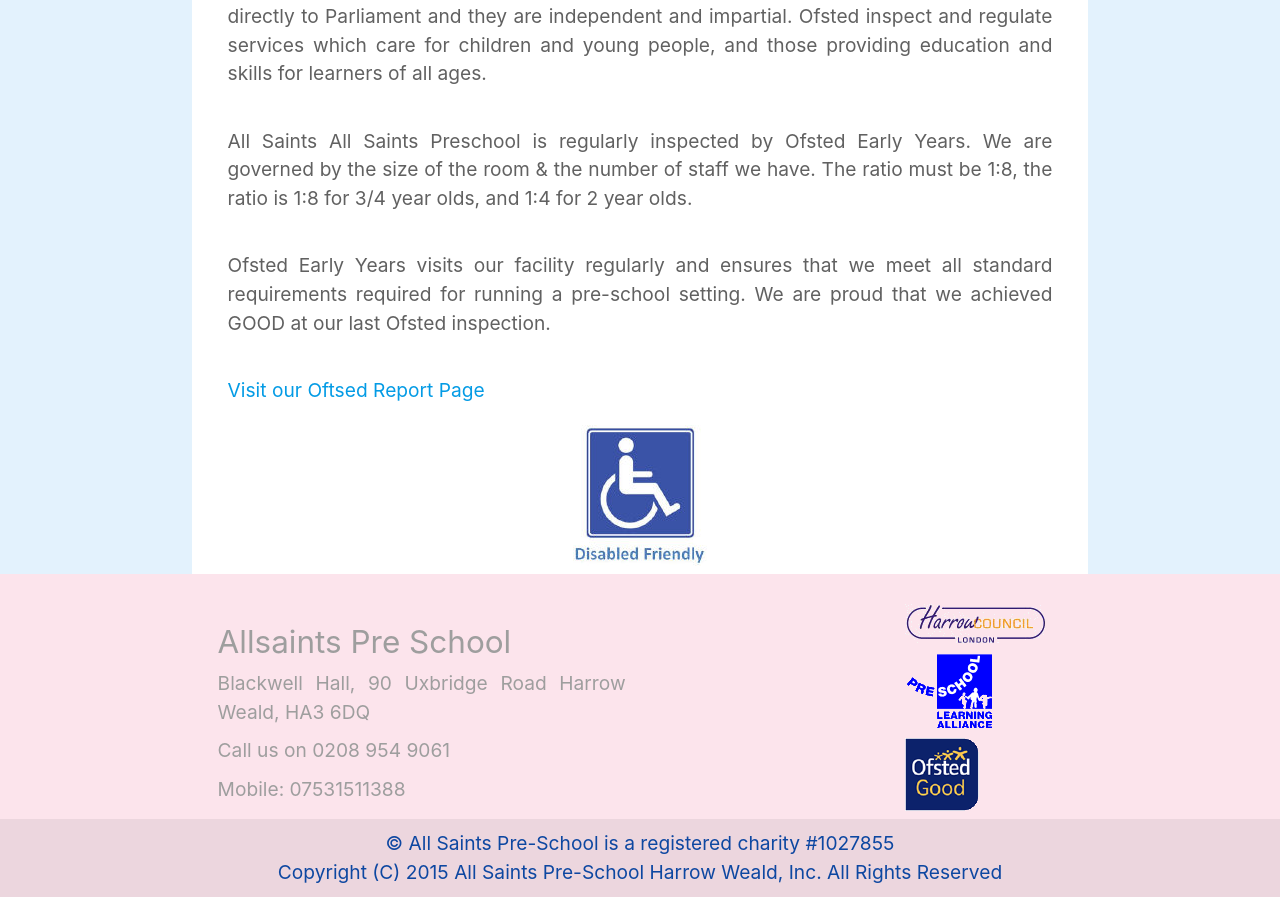
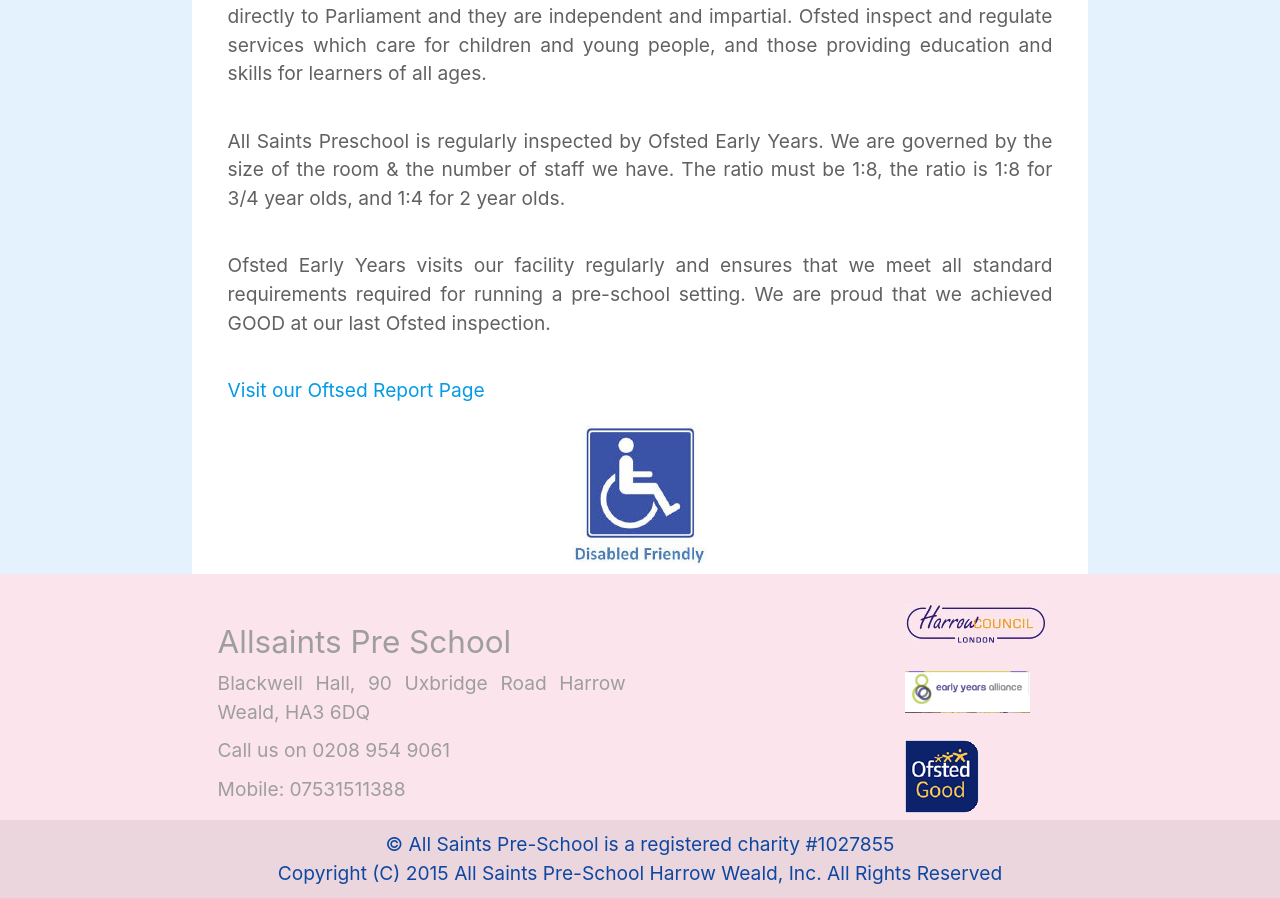
Before and after one commit to rajgthub/appdevdep, a React (Create React App) app: page /Ofested in a window 1280 px wide. Shown: the part 509-1407 px from the top of the page. Built offline with nearby package versions, Linux system fonts and the light colour scheme.

Commit message:
change footer loco for learnig alliance

```diff
--- a/src/components/Header/Header.css
+++ b/src/components/Header/Header.css
@@ -16,6 +16,7 @@
   display: flex !important;
   justify-content: space-evenly;
 }
+
 @media only screen and (max-width: 993px) {
   .flex-nav {
     display: none !important;
--- a/src/components/Ofested.js
+++ b/src/components/Ofested.js
@@ -20,10 +20,10 @@ export default class Ofested extends Component {
         </p>
         <br />
         <p className='grey-text text-darken-2'>
-          All Saints All Saints Preschool is regularly inspected by Ofsted Early
-          Years. We are governed by the size of the room & the number of staff
-          we have. The ratio must be 1:8, the ratio is 1:8 for 3/4 year olds,
-          and 1:4 for 2 year olds.
+          All Saints Preschool is regularly inspected by Ofsted Early Years. We
+          are governed by the size of the room & the number of staff we have.
+          The ratio must be 1:8, the ratio is 1:8 for 3/4 year olds, and 1:4 for
+          2 year olds.
         </p>
         <br />
         <p className='grey-text text-darken-2'>
--- a/src/components/footer/Footer.css
+++ b/src/components/footer/Footer.css
@@ -1,12 +1,16 @@
- .foot{
-    padding-top:10px;
-    margin:0
+.foot {
+  padding-top: 10px;
+  margin: 0;
 }
-.footer-copyright{
+.footer-copyright {
+  text-align: center;
+}
+.learnigalliance {
+  width: 100%;
+  margin: 1rem 0;
+}
+@media only screen and (max-width: 700px) {
+  .foot {
     text-align: center;
+  }
 }
-@media only screen and (max-width: 700px){
-    .foot{
-      text-align: center;
-    }
-}
--- a/src/components/footer/Footer.js
+++ b/src/components/footer/Footer.js
@@ -1,40 +1,60 @@
-import React from 'react'
-import "./Footer.css";
-import Ofested from "../../images/all_saints_pre-school_hw_2016_17009022.png";
-import HarrowCouncil from "../../images/all_saints_pre-school_hw_2016_17009023.png";
-import LearningAlliance  from "../../images/all_saints_pre-school_hw_2016_17009025.png";
+import React from "react"
+import "./Footer.css"
+import Ofested from "../../images/all_saints_pre-school_hw_2016_17009022.png"
+import HarrowCouncil from "../../images/all_saints_pre-school_hw_2016_17009023.png"
+// import LearningAlliance from "../../images/all_saints_pre-school_hw_2016_17009025.png"
+import LearningAlliance from "../../images/preschool_loco.jpg"
 
 const Footer = () => {
   return (
-
-
-<footer className="page-footer col s12 m12 l12 pink lighten-5 ">
-<div className="container ">
-  <div className="row foot">
-    <div className="col l6 s12">
-      <h5 className="grey-text">Allsaints Pre School</h5>
-      <p className="grey-text text-darken-5"> Blackwell Hall, 90 Uxbridge Road
-            Harrow Weald, HA3 6DQ </p>
-      <p className="grey-text text-darken-5">Call us on 0208 954 9061</p>
-      <p className="grey-text text-darken-5">Mobile: 07531511388</p>
-
+    <footer className='page-footer col s12 m12 l12 pink lighten-5 '>
+      <div className='container '>
+        <div className='row foot'>
+          <div className='col l6 s12'>
+            <h5 className='grey-text'>Allsaints Pre School</h5>
+            <p className='grey-text text-darken-5'>
+              {" "}
+              Blackwell Hall, 90 Uxbridge Road Harrow Weald, HA3 6DQ{" "}
+            </p>
+            <p className='grey-text text-darken-5'>Call us on 0208 954 9061</p>
+            <p className='grey-text text-darken-5'>Mobile: 07531511388</p>
           </div>
-    <div className="col l3 offset-l2 s12 right">
-     <div className="container">
+          <div className='col l3 offset-l2 s12 right'>
+            <div className='container'>
               <ul>
-       <li><a className="grey-text text-lighten-5" href="#!"><img src={HarrowCouncil} alt="Harrow Council Logo"/></a></li>
-       <li><a className="grey-text text-lighten-5" href="#!"><img src={LearningAlliance} alt="Learning alliance logo"/></a></li>
-       <li><a className="grey-text text-lighten-5" href="#!"><img src={Ofested} alt="Ofested logo"/></a></li>
+                <li>
+                  <a className='grey-text text-lighten-5' href='#!'>
+                    <img src={HarrowCouncil} alt='Harrow Council Logo' />
+                  </a>
+                </li>
+                <li>
+                  <a className='grey-text text-lighten-5' href='#!'>
+                    <img
+                      src={LearningAlliance}
+                      className='learnigalliance'
+                      alt='Learning alliance logo'
+                    />
+                  </a>
+                </li>
+                <li>
+                  <a className='grey-text text-lighten-5' href='#!'>
+                    <img src={Ofested} alt='Ofested logo' />
+                  </a>
+                </li>
               </ul>
             </div>
           </div>
         </div>
       </div>
-<div className="footer-copyright">
-  <div className="container">
-     <p className="blue-text text-darken-4">© All Saints Pre-School is a registered charity #1027855</p>
-     <p className="blue-text text-darken-4">Copyright (C) 2015 All Saints Pre-School Harrow Weald, Inc. All Rights Reserved</p>
-
+      <div className='footer-copyright'>
+        <div className='container'>
+          <p className='blue-text text-darken-4'>
+            © All Saints Pre-School is a registered charity #1027855
+          </p>
+          <p className='blue-text text-darken-4'>
+            Copyright (C) 2015 All Saints Pre-School Harrow Weald, Inc. All
+            Rights Reserved
+          </p>
         </div>
       </div>
     </footer>
--- a/src/index.css
+++ b/src/index.css
@@ -12,8 +12,9 @@ code {
   font-family: source-code-pro, Menlo, Monaco, Consolas, "Courier New",
     monospace;
 }
-@media only screen and (min-width: 0){
+
+@media only screen and (min-width: 0) {
   html {
     font-size: 1.2rem;
+  }
 }
-}
```
Also changed, not shown: src/components/Header/Header.js (+4 -4 lines), src/images/preschool_loco.jpg (added). Lines whose indentation alone changed are shown as unchanged.
